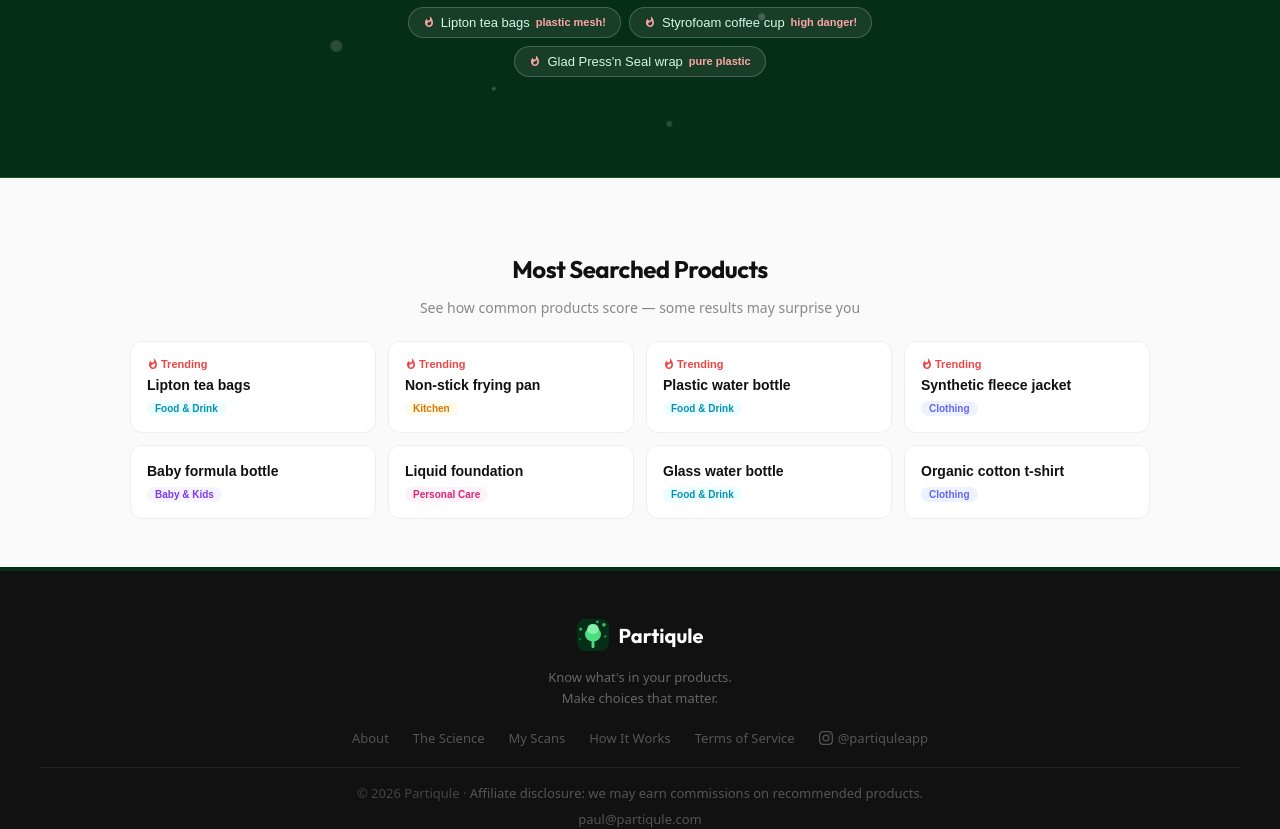
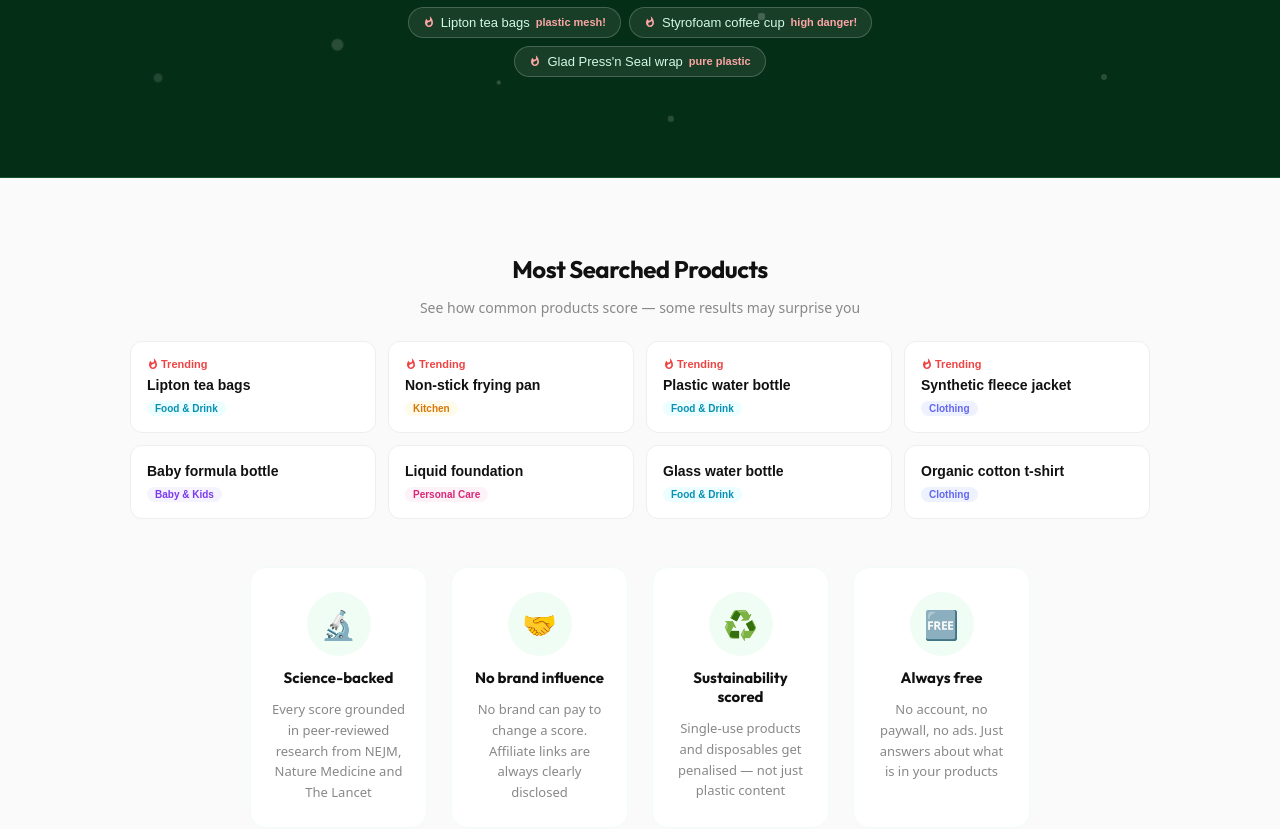
Before and after one commit to Partiqule/partiqule, a React (Vite) app in the folder frontend/: page / in a window 1280 px wide. Shown: the part 568-1397 px from the top of the page. Built offline with nearby package versions, Linux system fonts and the light colour scheme.

Commit message:
More particles with diamonds, fix bullet alignment, add illustrated trust strip

```diff
--- a/frontend/src/App.jsx
+++ b/frontend/src/App.jsx
@@ -482,7 +482,7 @@
             <div style={{display:"flex", flexDirection:"column", gap:6}}>
               {result.concerns.map((c,i)=>(
                 <div key={i} style={{display:"flex", alignItems:"flex-start", gap:8}}>
-                  <span style={{color, fontSize:12, marginTop:2, flexShrink:0}}>•</span>
+                  <span style={{color, fontSize:14, lineHeight:1.5, flexShrink:0, marginTop:1}}>•</span>
                   <span style={{fontSize:13, color:isDark?"#94a3b8":"#555", lineHeight:1.5}}>{c}</span>
                 </div>
               ))}
@@ -574,7 +574,7 @@
             <div style={{display:"flex", flexDirection:"column", gap:6, marginBottom:12}}>
               {hc.map((concern, i) => (
                 <div key={i} style={{display:"flex", alignItems:"flex-start", gap:8}}>
-                  <span style={{color, fontSize:12, marginTop:2, flexShrink:0}}>•</span>
+                  <span style={{color, fontSize:14, lineHeight:1.5, flexShrink:0, marginTop:1}}>•</span>
                   <span style={{fontSize:13, color:isDark?"#94a3b8":"#555", lineHeight:1.5}}>{concern}</span>
                 </div>
               ))}
@@ -1294,7 +1294,7 @@
             {title:"Science first", body:"Every score is grounded in published research. We cite our sources, maintain our methodology, and update our scoring when the science evolves."},
           ].map((v,i)=>(
             <div key={i} style={{display:"flex", gap:16, alignItems:"flex-start"}}>
-              <div style={{width:8, height:8, borderRadius:"50%", background:"#16a34a", flexShrink:0, marginTop:8}}/>
+              <div style={{width:8, height:8, borderRadius:"50%", background:"#16a34a", flexShrink:0, marginTop:6}}/>
               <div>
                 <div style={{fontFamily:"'Outfit',sans-serif", fontWeight:700, fontSize:16, color:text, marginBottom:4}}>{v.title}</div>
                 <div style={{fontSize:15, color:muted, lineHeight:1.7}}>{v.body}</div>
@@ -1591,7 +1591,7 @@
                 <div style={{display:"flex", flexDirection:"column", gap:8}}>
                   {block.list.map((item, li) => (
                     <div key={li} style={{display:"flex", alignItems:"flex-start", gap:10}}>
-                      <div style={{width:6, height:6, borderRadius:"50%", background:step.color, flexShrink:0, marginTop:7}}/>
+                      <div style={{width:6, height:6, borderRadius:"50%", background:step.color, flexShrink:0, marginTop:6}}/>
                       <span style={{fontSize:15, color:muted, lineHeight:1.7}}>{item}</span>
                     </div>
                   ))}
@@ -2013,30 +2013,42 @@
               @keyframes float4 { 0%,100%{transform:translateY(0) translateX(0)} 50%{transform:translateY(-8px) translateX(-14px)} }
               @keyframes float5 { 0%,100%{transform:translateY(0) translateX(0)} 50%{transform:translateY(-15px) translateX(12px)} }
             `}</style>
-            {/* Particle dots scattered across the hero */}
+            {/* Particle dots scattered across the hero — circles + diamonds */}
             {[
-              {s:10, x:"8%",  y:"20%", a:0.25, anim:"float1", dur:"6s"},
-              {s:6,  x:"15%", y:"65%", a:0.18, anim:"float2", dur:"8s"},
-              {s:14, x:"88%", y:"15%", a:0.2,  anim:"float3", dur:"7s"},
-              {s:8,  x:"92%", y:"70%", a:0.15, anim:"float1", dur:"9s"},
-              {s:5,  x:"75%", y:"30%", a:0.3,  anim:"float4", dur:"5s"},
-              {s:12, x:"25%", y:"82%", a:0.15, anim:"float5", dur:"10s"},
-              {s:7,  x:"60%", y:"78%", a:0.2,  anim:"float2", dur:"7.5s"},
-              {s:9,  x:"45%", y:"12%", a:0.18, anim:"float3", dur:"6.5s"},
-              {s:5,  x:"82%", y:"50%", a:0.25, anim:"float1", dur:"8.5s"},
-              {s:11, x:"5%",  y:"48%", a:0.15, anim:"float4", dur:"9.5s"},
-              {s:4,  x:"38%", y:"88%", a:0.2,  anim:"float5", dur:"7s"},
-              {s:8,  x:"70%", y:"8%",  a:0.22, anim:"float2", dur:"6s"},
-              {s:6,  x:"52%", y:"92%", a:0.15, anim:"float3", dur:"11s"},
-              {s:10, x:"20%", y:"35%", a:0.12, anim:"float1", dur:"8s"},
-              {s:5,  x:"95%", y:"38%", a:0.2,  anim:"float5", dur:"7.5s"},
+              {s:10, x:"8%",  y:"20%", a:0.25, anim:"float1", dur:"6s",   shape:"circle"},
+              {s:6,  x:"15%", y:"65%", a:0.18, anim:"float2", dur:"8s",   shape:"circle"},
+              {s:14, x:"88%", y:"15%", a:0.2,  anim:"float3", dur:"7s",   shape:"circle"},
+              {s:8,  x:"92%", y:"70%", a:0.15, anim:"float1", dur:"9s",   shape:"diamond"},
+              {s:5,  x:"75%", y:"30%", a:0.3,  anim:"float4", dur:"5s",   shape:"circle"},
+              {s:12, x:"25%", y:"82%", a:0.15, anim:"float5", dur:"10s",  shape:"circle"},
+              {s:7,  x:"60%", y:"78%", a:0.2,  anim:"float2", dur:"7.5s", shape:"diamond"},
+              {s:9,  x:"45%", y:"12%", a:0.18, anim:"float3", dur:"6.5s", shape:"circle"},
+              {s:5,  x:"82%", y:"50%", a:0.25, anim:"float1", dur:"8.5s", shape:"circle"},
+              {s:11, x:"5%",  y:"48%", a:0.15, anim:"float4", dur:"9.5s", shape:"diamond"},
+              {s:4,  x:"38%", y:"88%", a:0.2,  anim:"float5", dur:"7s",   shape:"circle"},
+              {s:8,  x:"70%", y:"8%",  a:0.22, anim:"float2", dur:"6s",   shape:"circle"},
+              {s:6,  x:"52%", y:"92%", a:0.15, anim:"float3", dur:"11s",  shape:"diamond"},
+              {s:10, x:"20%", y:"35%", a:0.12, anim:"float1", dur:"8s",   shape:"circle"},
+              {s:5,  x:"95%", y:"38%", a:0.2,  anim:"float5", dur:"7.5s", shape:"circle"},
+              {s:7,  x:"33%", y:"18%", a:0.2,  anim:"float3", dur:"9s",   shape:"diamond"},
+              {s:4,  x:"67%", y:"55%", a:0.18, anim:"float4", dur:"6.5s", shape:"circle"},
+              {s:9,  x:"12%", y:"85%", a:0.12, anim:"float2", dur:"8s",   shape:"circle"},
+              {s:5,  x:"78%", y:"42%", a:0.2,  anim:"float1", dur:"7s",   shape:"diamond"},
+              {s:6,  x:"42%", y:"72%", a:0.15, anim:"float5", dur:"9.5s", shape:"circle"},
+              {s:8,  x:"55%", y:"25%", a:0.18, anim:"float3", dur:"7.5s", shape:"circle"},
+              {s:4,  x:"3%",  y:"72%", a:0.22, anim:"float4", dur:"6s",   shape:"diamond"},
+              {s:6,  x:"86%", y:"85%", a:0.15, anim:"float2", dur:"10s",  shape:"circle"},
+              {s:10, x:"48%", y:"5%",  a:0.12, anim:"float1", dur:"8.5s", shape:"circle"},
+              {s:5,  x:"22%", y:"52%", a:0.2,  anim:"float5", dur:"7s",   shape:"diamond"},
             ].map((p,i)=>(
               <div key={i} style={{
                 position:"absolute", left:p.x, top:p.y,
-                width:p.s, height:p.s, borderRadius:"50%",
+                width:p.s, height:p.s,
+                borderRadius: p.shape==="circle" ? "50%" : "2px",
+                transform: p.shape==="diamond" ? "rotate(45deg)" : undefined,
                 background:"white", opacity:p.a,
                 animation:`${p.anim} ${p.dur} ease-in-out infinite`,
-                animationDelay:`${i*0.4}s`,
+                animationDelay:`${i*0.3}s`,
                 pointerEvents:"none"
               }}/>
             ))}
@@ -2189,6 +2201,34 @@
               </div>
             )}
             <MostSearched onSelect={(label)=>{setQuery(label); analyze(label);}} isDark={isDark} isMobile={isMobile}/>
+
+            {/* Illustrated trust strip */}
+            <div style={{maxWidth:860, margin:"0 auto 60px", padding:`0 ${isMobile?"16px":"40px"}`}}>
+              <div style={{display:"grid", gridTemplateColumns:isMobile?"1fr 1fr":"repeat(4,1fr)", gap:isMobile?16:24}}>
+                {[
+                  {emoji:"🔬", title:"Science-backed", body:"Every score grounded in peer-reviewed research from NEJM, Nature Medicine and The Lancet"},
+                  {emoji:"🤝", title:"No brand influence", body:"No brand can pay to change a score. Affiliate links are always clearly disclosed"},
+                  {emoji:"♻️", title:"Sustainability scored", body:"Single-use products and disposables get penalised — not just plastic content"},
+                  {emoji:"🆓", title:"Always free", body:"No account, no paywall, no ads. Just answers about what is in your products"},
+                ].map((item,i) => (
+                  <div key={i} style={{
+                    background:isDark?"#1e2433":"#fff",
+                    borderRadius:16, padding:"24px 20px", textAlign:"center",
+                    border:`1.5px solid ${isDark?"#2a3347":"#f0fdf4"}`,
+                    display:"flex", flexDirection:"column", alignItems:"center", gap:12,
+                  }}>
+                    <div style={{
+                      width:64, height:64, borderRadius:"50%",
+                      background:isDark?"#1a2a1a":"#f0fdf4",
+                      display:"flex", alignItems:"center", justifyContent:"center",
+                      fontSize:28
+                    }}>{item.emoji}</div>
+                    <div style={{fontFamily:"'Outfit',sans-serif", fontWeight:700, fontSize:15, color:isDark?"#f1f5f9":"#111"}}>{item.title}</div>
+                    <div style={{fontSize:13, color:isDark?"#64748b":"#888", lineHeight:1.6}}>{item.body}</div>
+                  </div>
+                ))}
+              </div>
+            </div>
           </div>
         </>
       ) : (
```
